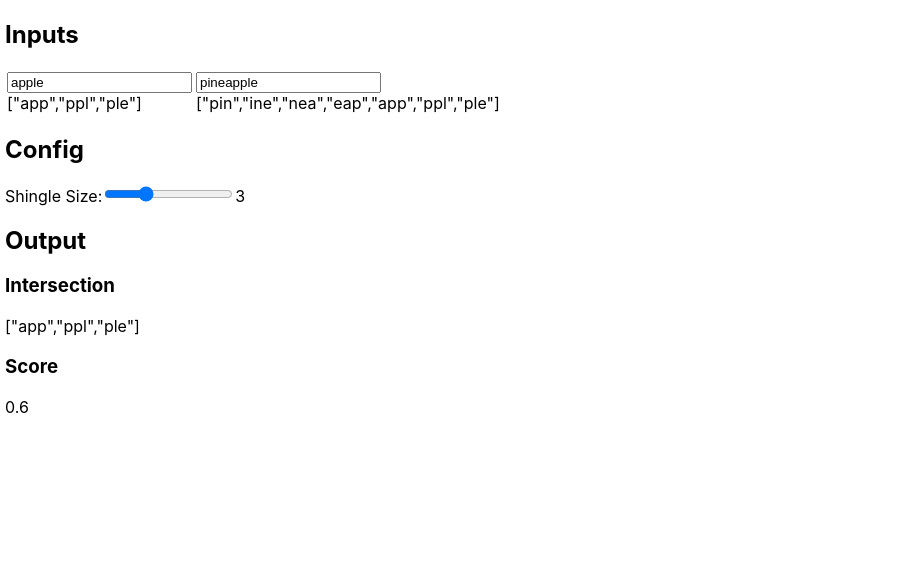
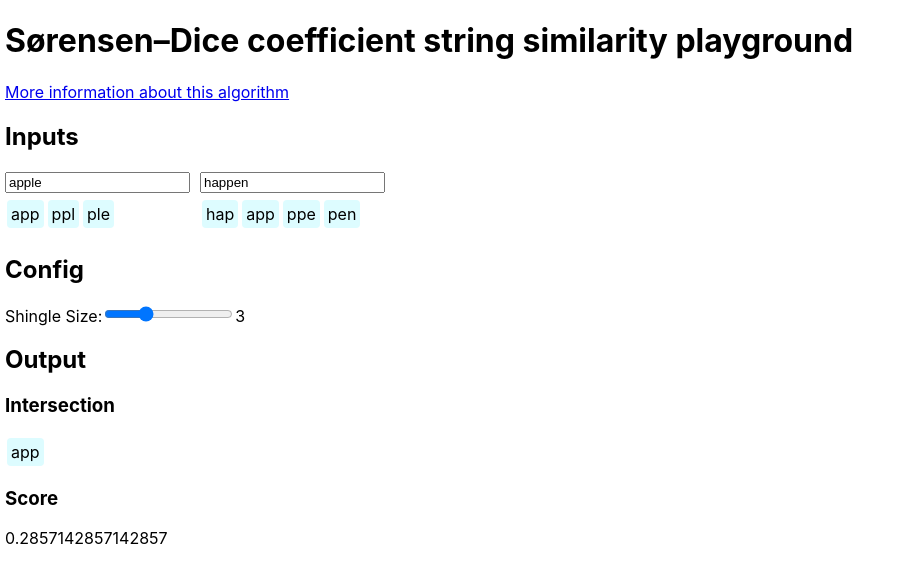
Before and after one commit to itzg/string-similarity-playground, a React (Create React App) app: page / in a window 1280 px wide. Shown: the top 582 px of the page, without its empty margins (0-910 px from the left). Built offline with nearby package versions, Linux system fonts and the light colour scheme.

Commit message:
Prettier tags rendering

```diff
--- a/src/App.css
+++ b/src/App.css
@@ -12,8 +12,21 @@
 
 .Inputs {
   display: flex;
+  flex-wrap: wrap;
 }
 
 .InputGroup {
+  margin-right: 10px;
+}
+
+.Tokens {
+  margin: 5px 0;
+}
+
+.Token {
+  display: inline-block;
+  padding: 4px;
   margin: 2px;
+  background-color: #ddfcff;
+  border-radius: 4px;
 }
--- a/src/App.js
+++ b/src/App.js
@@ -10,10 +10,20 @@ function Input({value, setValue}) {
     )
 }
 
+function Tokens({tokens}) {
+    return tokens ? (
+        <div className="Tokens">
+            {
+                tokens.map(token => <span className="Token">{token}</span>)
+            }
+        </div>
+    ) : <></>;
+}
+
 function App() {
     const [left, setLeft] = useState("apple");
     const [leftTokens, setLeftTokens] = useState([]);
-    const [right, setRight] = useState("pineapple");
+    const [right, setRight] = useState("happen");
     const [rightTokens, setRightTokens] = useState([]);
     const [shingleSize, setShingleSize] = useState(3);
     const [result, setResult] = useState({});
@@ -32,16 +42,18 @@ function App() {
 
     return (
         <div className="App">
+            <h1>Sørensen–Dice coefficient string similarity playground</h1>
+            <a href="https://en.wikipedia.org/wiki/S%C3%B8rensen%E2%80%93Dice_coefficient">More information about this algorithm</a>
             <div>
                 <h2>Inputs</h2>
                 <div className="Inputs">
                     <div className="InputGroup">
                         <Input value={left} setValue={setLeft}/>
-                        {JSON.stringify(leftTokens)}
+                        <Tokens tokens={leftTokens}/>
                     </div>
                     <div className="InputGroup">
                         <Input value={right} setValue={setRight}/>
-                        {JSON.stringify(rightTokens)}
+                        <Tokens tokens={rightTokens}/>
                     </div>
                 </div>
             </div>
@@ -59,7 +71,7 @@ function App() {
                 <div className="Output">
                     <div>
                         <h3>Intersection</h3>
-                        {JSON.stringify(result.intersection)}
+                        <Tokens tokens={result.intersection}/>
                     </div>
                     <div><h3>Score</h3>
                         {result.score}
```
